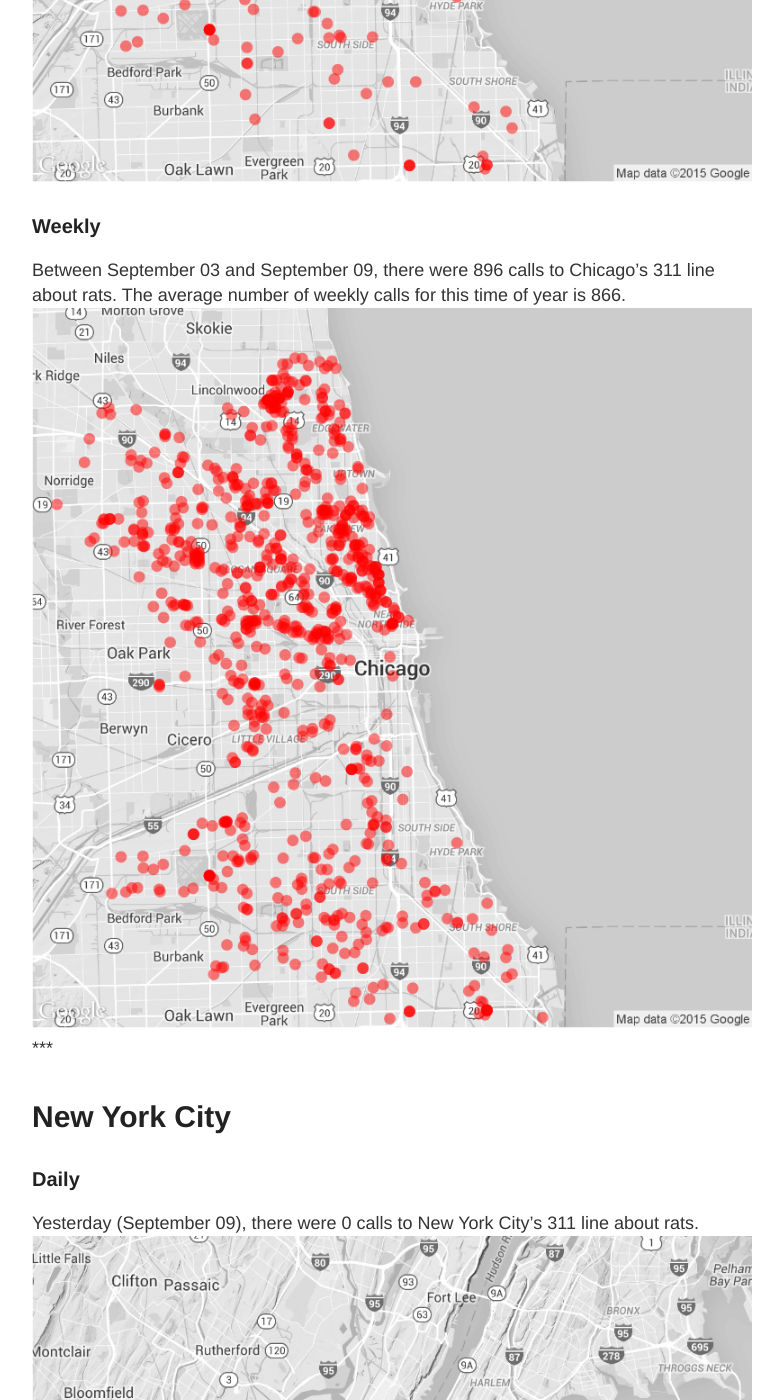
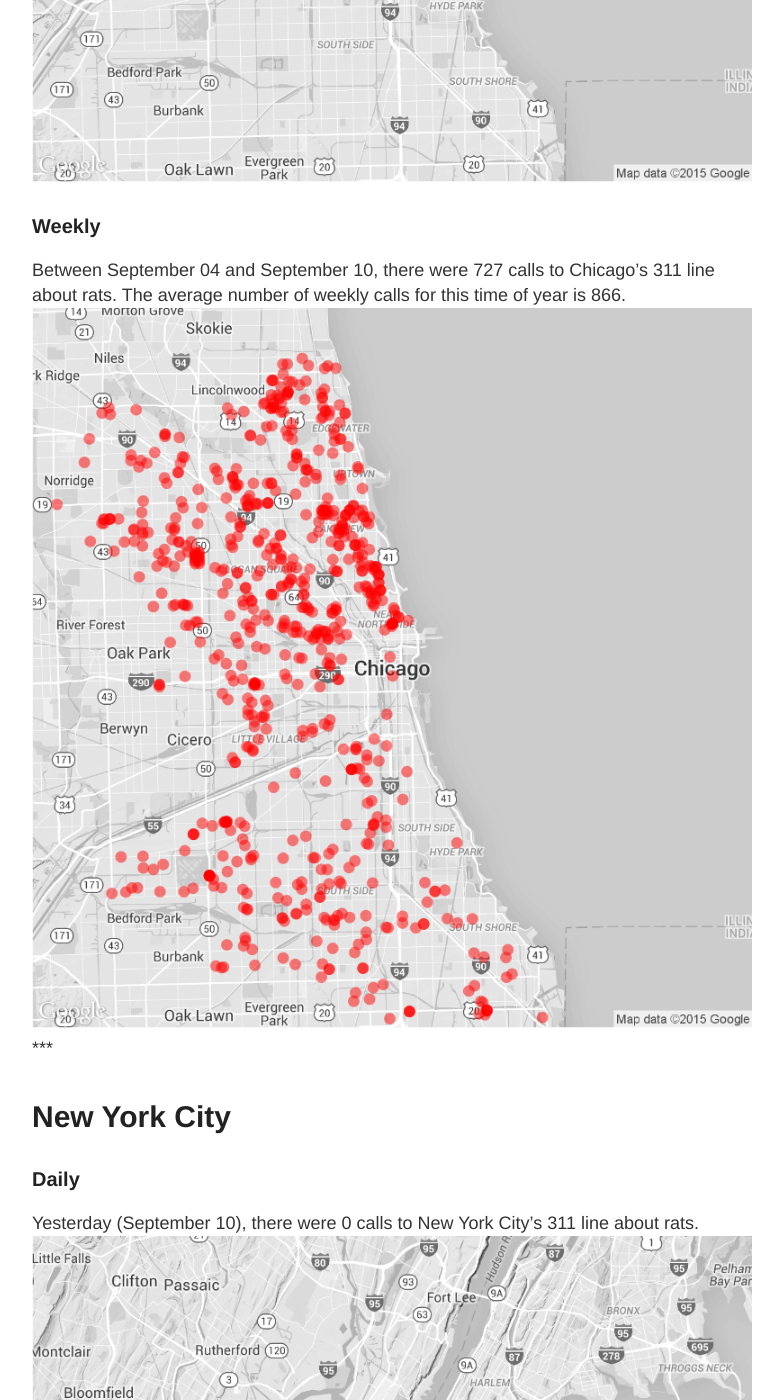
Before and after one commit to DanielHadley/ratmaps, a Jekyll site: the page built from daily.md, in a window 1280 px wide and 1400 px high, scrolled down 1033 px. Shown: the whole window, without its empty margins (248-1031 px from the left). Built offline with Jekyll 4.4.1, drawn with Linux system fonts in a browser that asks for light colours; comment, search, counter and statistics services are not loaded; some of the changed text lies outside the part shown.

Commit message:
Daily Maps

```diff
--- a/daily.md
+++ b/daily.md
@@ -15,22 +15,22 @@
 
 ### Daily
 
-Yesterday (September 09), there were 170 calls to Chicago's 311 line about rats.
+Yesterday (September 10), there were 0 calls to Chicago's 311 line about rats.
 ![Chicago rat calls to 311 weekly map]({{ site.cityimages }}/daily/Chicago_Rat_Map_Daily.png)
 
 ### Weekly
-Between September 03 and September 09, there were 896 calls to Chicago's 311 line about rats. The average number of weekly calls for this time of year is 866.
+Between September 04 and September 10, there were 727 calls to Chicago's 311 line about rats. The average number of weekly calls for this time of year is 866.
 ![Chicago rat calls to 311 weekly map]({{ site.cityimages }}/daily/Chicago_Rat_Map_Weekly.png)
 ***
 # New York City <a id="nyc"><a>
 
 ### Daily
 
-Yesterday (September 09), there were 0 calls to New York City's 311 line about rats.
+Yesterday (September 10), there were 0 calls to New York City's 311 line about rats.
 ![NYC rat calls to 311 weekly map]({{ site.cityimages }}/daily/NYC_Rat_Map_Daily.png)
 
 ### Weekly
-Between September 03 and September 09, there were 0 calls to New York City's 311 line about rats. The average number of weekly calls for this time of year is 250.
+Between September 04 and September 10, there were 0 calls to New York City's 311 line about rats. The average number of weekly calls for this time of year is 250.
 ![NYC rat calls to 311 weekly map]({{ site.cityimages }}/daily/NYC_Rat_Map_Weekly.png)
 
 Each red dot represents one call about a rat seen in that location. The dots are transparent, so multiple calls from one location will be seen as a solid dot. The usual caveats apply: more calls do not necessarily mean that there are more rats in that location than other parts of the city. A cluster of dots could indicate that one resident is unusually vocal about rodents in his or her neighborhood. Also, more densely populated neighborhoods tend to make more calls to 311.
```
Also changed, not shown: images/pages/daily/Chicago_Rat_Map_Daily.png, images/pages/daily/Chicago_Rat_Map_Weekly.png, images/pages/daily/NYC_Rat_Map_Daily.png, images/pages/daily/NYC_Rat_Map_Weekly.png.
